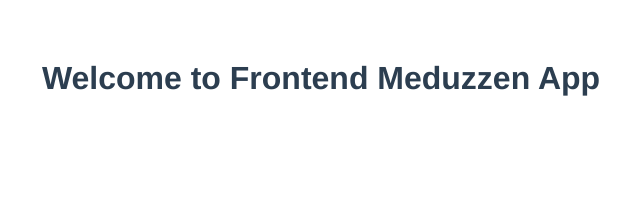
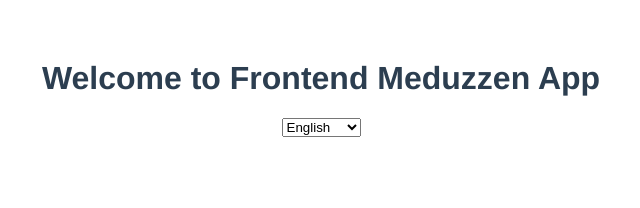
Before and after one commit to VPerepechai/frontend_meduzzen, a Vue app: page / in a window 1280 px wide. Shown: the top 208 px of the page, without its empty margins (319-959 px from the left). Built offline with nearby package versions, Linux system fonts and the light colour scheme.

Commit message:
Added: language switcher

```diff
--- a/src/App.vue
+++ b/src/App.vue
@@ -1,15 +1,18 @@
 <template>
   <UniversalModal><h1>{{ $t('home.title') }}</h1></UniversalModal>
+  <LanguageSwitcher />
   <router-view></router-view>
 </template>
 
 <script>
 import UniversalModal from './components/UniversalModal.vue'
+import LanguageSwitcher from './components/LanguageSwitcher.vue'
 
 export default {
   name: 'App',
   components: {
-    UniversalModal
+    UniversalModal,
+    LanguageSwitcher
   }
 }
 </script>
--- /dev/null
+++ b/src/components/LanguageSwitcher.vue
@@ -0,0 +1,16 @@
+<template>
+    <select v-model="$i18n.locale" @change="saveLanguage">
+      <option value="en">English</option>
+      <option value="ua">Ukrainian</option>
+    </select>
+  </template>
+
+  <script>
+  export default {
+    methods: {
+      saveLanguage() {
+        localStorage.setItem('language', this.$i18n.locale);
+      }
+    }
+  }
+  </script>
```
